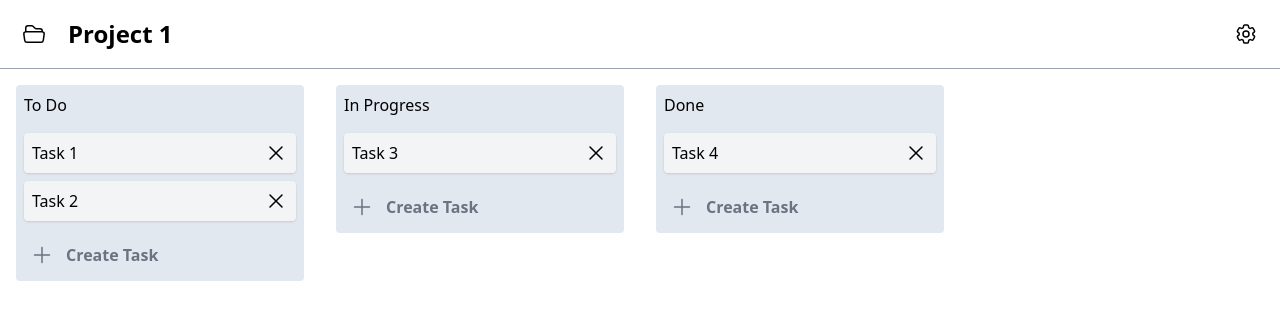
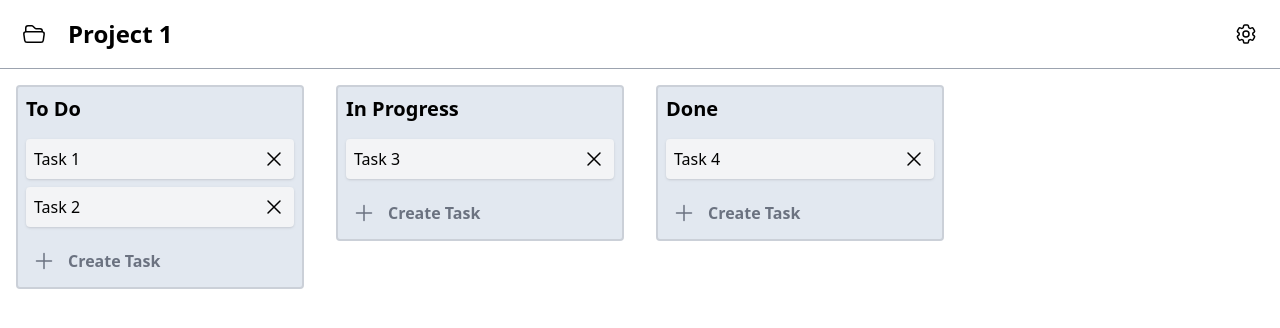
Before and after one commit to jmalinkiewicz/project-management-app, a React (Vite) app: page /projects/project-1 in a window 1280 px wide. Shown: the top 328 px of the page. Built offline with nearby package versions, Linux system fonts and the light colour scheme.

Commit message:
style list component

```diff
--- a/src/components/list/index.tsx
+++ b/src/components/list/index.tsx
@@ -86,8 +86,8 @@ export default function List({ id, type }: Props) {
   }
 
   return (
-    <div className="flex w-72 min-w-72 flex-col gap-4 rounded bg-slate-200 p-2">
-      <h2>{label}</h2>
+    <div className="flex w-72 min-w-72 flex-col gap-4 rounded border-2 border-black/10 bg-slate-200 p-2">
+      <h2 className="text-xl font-semibold">{label}</h2>
       <div className="flex flex-col gap-2">
         {tasks?.map((task) => (
           <div
```
